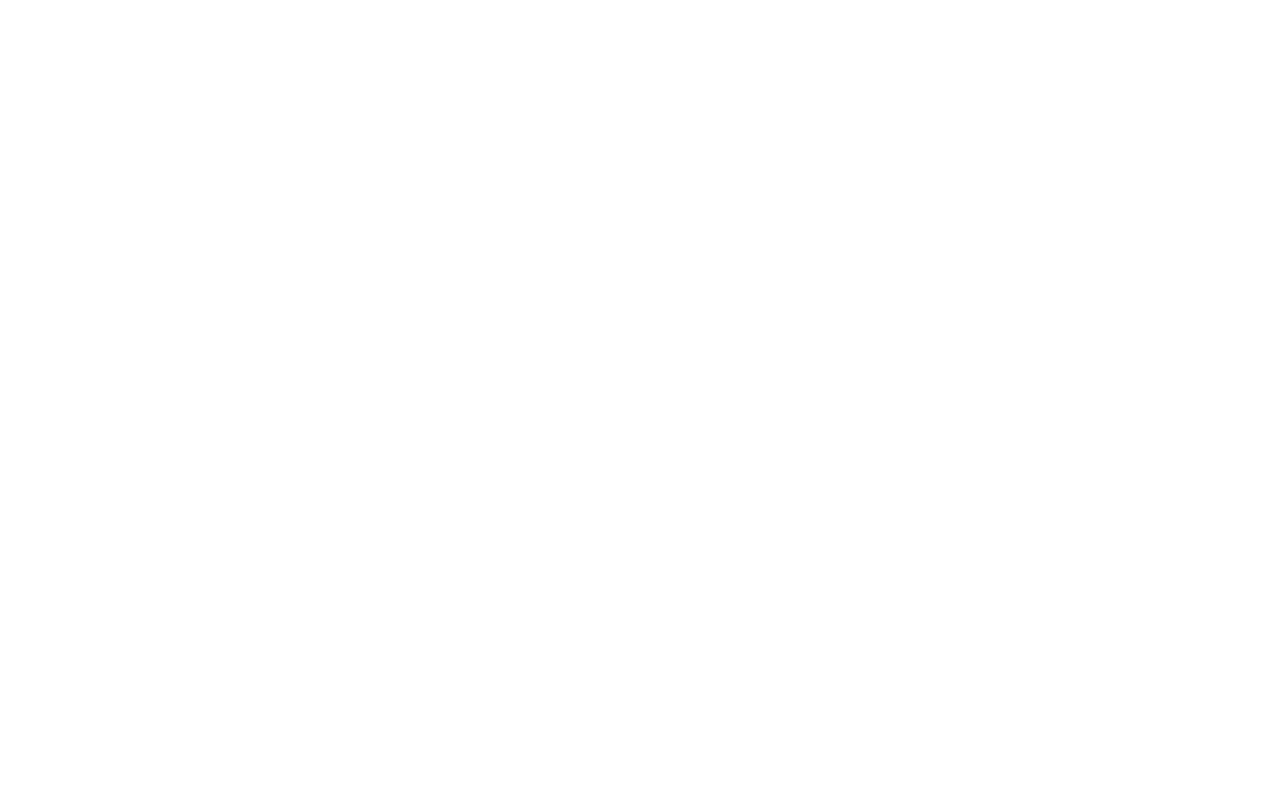
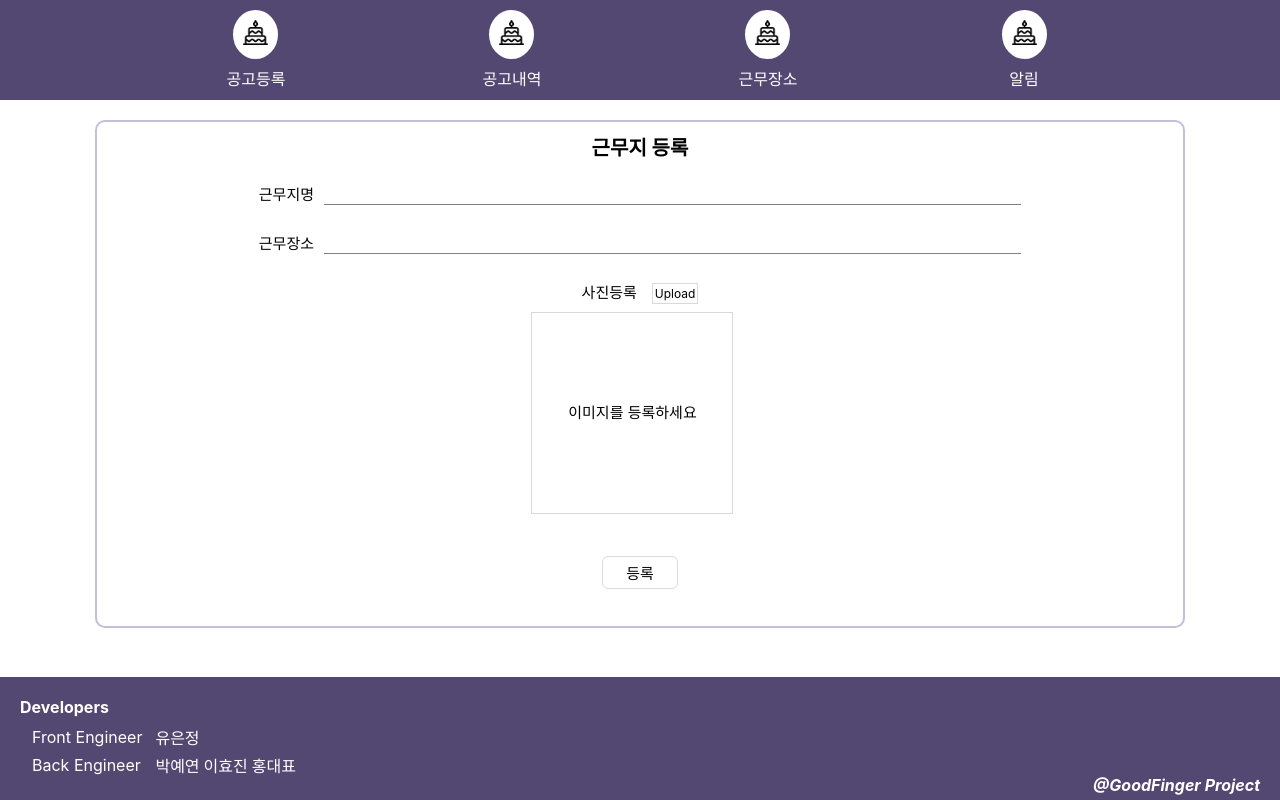
Before and after one commit to GoodFinger/goodfinger_frontend, a React (Create React App) app: page /companyUpdate/1 in a window 1280 px wide. Built offline with nearby package versions, Linux system fonts and the light colour scheme.

Commit message:
add company update function and delete function

```diff
--- a/src/App.tsx
+++ b/src/App.tsx
@@ -8,6 +8,7 @@
 import PartTimeListContainer from "containers/boss/PartTimeListContainer";
 import CompanyListContainer from "containers/company/CompanyListContainer";
 import CompanyAddContainer from "containers/company/CompanyAddContainer";
+import CompanyUpdateContainer from "containers/company/CompanyUpdateContainer";
 import PartTimeAddContainer from "containers/boss/PartTimeAddContainer";
 import "./App.css";
 
@@ -18,6 +19,7 @@
       <Route exact path="/signup" component={SignupContainer} />
       <BossLayout exact path="/companyList" component={CompanyListContainer} />
       <BossLayout exact path="/companyAdd" component={CompanyAddContainer} />
+      <BossLayout exact path="/companyUpdate/:id" component={CompanyUpdateContainer} />
       <BossLayout exact path="/parttimeList" component={PartTimeListContainer} />
       <BossLayout exact path="/parttimeAdd" component={PartTimeAddContainer} />
     </>
--- a/src/components/boss/CompanyCard.tsx
+++ b/src/components/boss/CompanyCard.tsx
@@ -3,18 +3,29 @@
 import { Company } from "store/company/types";
 import cakeImage from "img/cake.png";
 
-const CompanyCard = ({ company }: { company: Company }) => {
+interface CompanyAction {
+  onCompanyDelete: (e: React.MouseEvent) => void;
+  onCompanyUpdate: (e: React.MouseEvent) => void;
+  company: Company;
+}
+
+const CompanyCard: React.FC<CompanyAction> = ({ company, onCompanyDelete, onCompanyUpdate }) => {
   return (
     <CardWrapper id={company.id}>
       <CompanyImage>
         {company.imageList.length !== 0 ? (
-          <img src={company.imageList[0]} alt="company" />
+          // <img src={company.imageList[0]} alt="company" />
+          <img src={cakeImage} alt="no_image" />
         ) : (
           <img src={cakeImage} alt="no_image" />
         )}
       </CompanyImage>
-      <CompanyDelete>삭제</CompanyDelete>
-      <CompanyDelete>수정</CompanyDelete>
+      <CompanyDelete data-companyid={company.id} onClick={onCompanyDelete}>
+        삭제
+      </CompanyDelete>
+      <CompanyDelete data-companyid={company.id} onClick={onCompanyUpdate}>
+        수정
+      </CompanyDelete>
       <CompanyInfo>
         <CompanyName>{company.name}</CompanyName>
         <CompanyLocation>{company.location}</CompanyLocation>
--- a/src/containers/company/CompanyListContainer.tsx
+++ b/src/containers/company/CompanyListContainer.tsx
@@ -2,7 +2,7 @@
 import styled from "styled-components";
 import { useDispatch, useSelector } from "react-redux";
 import { RootState } from "store";
-import { getCompanyList } from "store/company/actions";
+import { getCompanyList, deleteCompany } from "store/company/actions";
 import { CompanyList } from "store/company/types";
 import CompanyCard from "components/boss/CompanyCard";
 import { push } from "lib/historyUtils";
@@ -21,13 +21,30 @@
     push("/companyAdd");
   };
 
+  const onCompanyDelete = (e: React.MouseEvent) => {
+    const target = e.currentTarget;
+    const id = target.getAttribute("data-companyid") || "";
+
+    const response = window.confirm("정말로 삭제하시겠습니까?");
+
+    if (response) {
+      dispatch(deleteCompany({ email, id }));
+    }
+  };
+
+  const onCompanyUpdate = (e: React.MouseEvent) => {
+    const target = e.currentTarget;
+    const id = target.getAttribute("data-companyId") || "";
+
+    push("/companyUpdate/" + id);
+  };
+
   useEffect(() => {
     setLoading(true);
     dispatch(getCompanyList({ email }));
     setLoading(false);
     return () => {};
   }, [dispatch, email]);
-  console.log(companyList);
 
   return (
     <div>
@@ -38,7 +55,12 @@
             <AddBtn onClick={onCompanyAdd}>근무지 추가</AddBtn>
           </div>
           {companyList.map(company => (
-            <CompanyCard company={company} key={company.id} />
+            <CompanyCard
+              company={company}
+              key={company.id}
+              onCompanyDelete={onCompanyDelete}
+              onCompanyUpdate={onCompanyUpdate}
+            />
           ))}
         </CompanyListWrapper>
       )}
--- /dev/null
+++ b/src/containers/company/CompanyUpdateContainer.tsx
@@ -0,0 +1,96 @@
+import React, { useState, useEffect } from "react";
+import styled from "styled-components";
+import { useDispatch, useSelector } from "react-redux";
+import { RootState } from "store";
+import useInput from "lib/useInput";
+import CompanyAddForm from "components/boss/CompanyAddForm";
+import { updateCompany, getCompanyDetail } from "store/company/actions";
+import { RouteComponentProps } from "react-router-dom";
+
+interface MatchParams {
+  id: string;
+}
+interface Error {
+  target: string;
+  errorMsg: string;
+}
+
+/**CompanyUpdateContainer.tsx */
+const CompanyUpdateContainer: React.SFC<RouteComponentProps<MatchParams>> = ({ match }) => {
+  const { email } = useSelector((state: RootState) => state.user);
+  const { selCompany } = useSelector((state: RootState) => state.company);
+  const { id } = match.params;
+  const [name, setName] = useInput(selCompany.name);
+  const [location, setLocation] = useInput(selCompany.location);
+  const [error, setError] = useState<Array<Error>>([]);
+  const [imageList, setImageList] = useState<Array<File>>(selCompany.imageList);
+  const [loading, setLoading] = useState(false);
+  const dispatch = useDispatch();
+
+  console.log(name, location);
+  useEffect(() => {
+    setLoading(true);
+    dispatch(getCompanyDetail({ email, id }));
+    setLoading(false);
+    return () => {};
+  }, [dispatch, email, id]);
+
+  const onUpdate = () => {
+    const errorList: Array<Error> = validationCheck(name, location);
+
+    if (errorList.length === 0) {
+      dispatch(updateCompany({ id, email, name, location, imageList }));
+    } else {
+      setError(errorList);
+      return;
+    }
+  };
+
+  const addImageList = (e: React.ChangeEvent<HTMLInputElement>) => {
+    const value = e.target.files ? e.target.files[0] : null;
+
+    if (value) {
+      setImageList(imageList.concat(value));
+    } else {
+      return;
+    }
+  };
+
+  const validationCheck = (name: string, location: string) => {
+    const errorList: Array<Error> = [];
+    if (!name) {
+      errorList.push({ target: "name", errorMsg: "❖ 근무지명을(를) 입력해주세요." });
+    }
+
+    if (!location) {
+      errorList.push({ target: "location", errorMsg: "❖ 근무장소을(를) 입력해주세요." });
+    }
+
+    return errorList;
+  };
+
+  return (
+    <CompanyAddWrapper>
+      {loading && <div>now loading</div>}
+      {!loading && (
+        <CompanyAddForm
+          addCompany={onUpdate}
+          name={name}
+          setName={setName}
+          location={location}
+          setLocation={setLocation}
+          imageList={imageList}
+          addImageList={addImageList}
+          error={error}
+        ></CompanyAddForm>
+      )}
+    </CompanyAddWrapper>
+  );
+};
+
+const CompanyAddWrapper = styled.div`
+  margin-top: 20px;
+  padding: 0 20px 130px 20px;
+`;
+
+export default CompanyUpdateContainer;
--- a/src/lib/useInput.ts
+++ b/src/lib/useInput.ts
@@ -1,11 +1,16 @@
-import { useState, useCallback } from "react";
+import { useState, useCallback, useEffect } from "react";
 
 // custom hook
 export default function useInput(initialValue: string) {
   const [value, setValue] = useState(initialValue);
+
+  useEffect(() => {
+    setValue(initialValue);
+    return () => {};
+  }, [initialValue]);
+
   const handleChange = useCallback((event: React.ChangeEvent<HTMLInputElement>) => {
     setValue(event.target.value);
   }, []);
-
   return [value, handleChange] as [string, typeof handleChange];
 }
--- a/src/store/company/sagas.ts
+++ b/src/store/company/sagas.ts
@@ -45,7 +45,10 @@
 function* companyDetail({ id }: DetailCompanyRequestAction) {
   try {
     //call company detail
-    const selCompany: Company = { id: "", name: "", location: "", imageList: [] };
+    const selCompany: Company =
+      id === "test"
+        ? { id: "test", name: "test1", location: "서울시 강남구 신사동 123-4", imageList: [] }
+        : { id: "", name: "", location: "", imageList: [] };
 
     //when company detail call success
     yield put({
@@ -80,6 +83,7 @@
 function* companyUpdate({ email, id, name, location, imageList }: UpdateCompanyRequestAction) {
   try {
     //call update company
+    console.log(email, id, name, location, imageList);
 
     //when success
     //1. update company success
--- a/src/store/company/types.ts
+++ b/src/store/company/types.ts
@@ -9,7 +9,7 @@
   id: string;
   name: string;
   location: string;
-  imageList: Array<string>;
+  imageList: Array<File>;
 }
 
 /** define action */
```
Also changed, not shown: src/store/company/actions.ts (+5 -2 lines).
